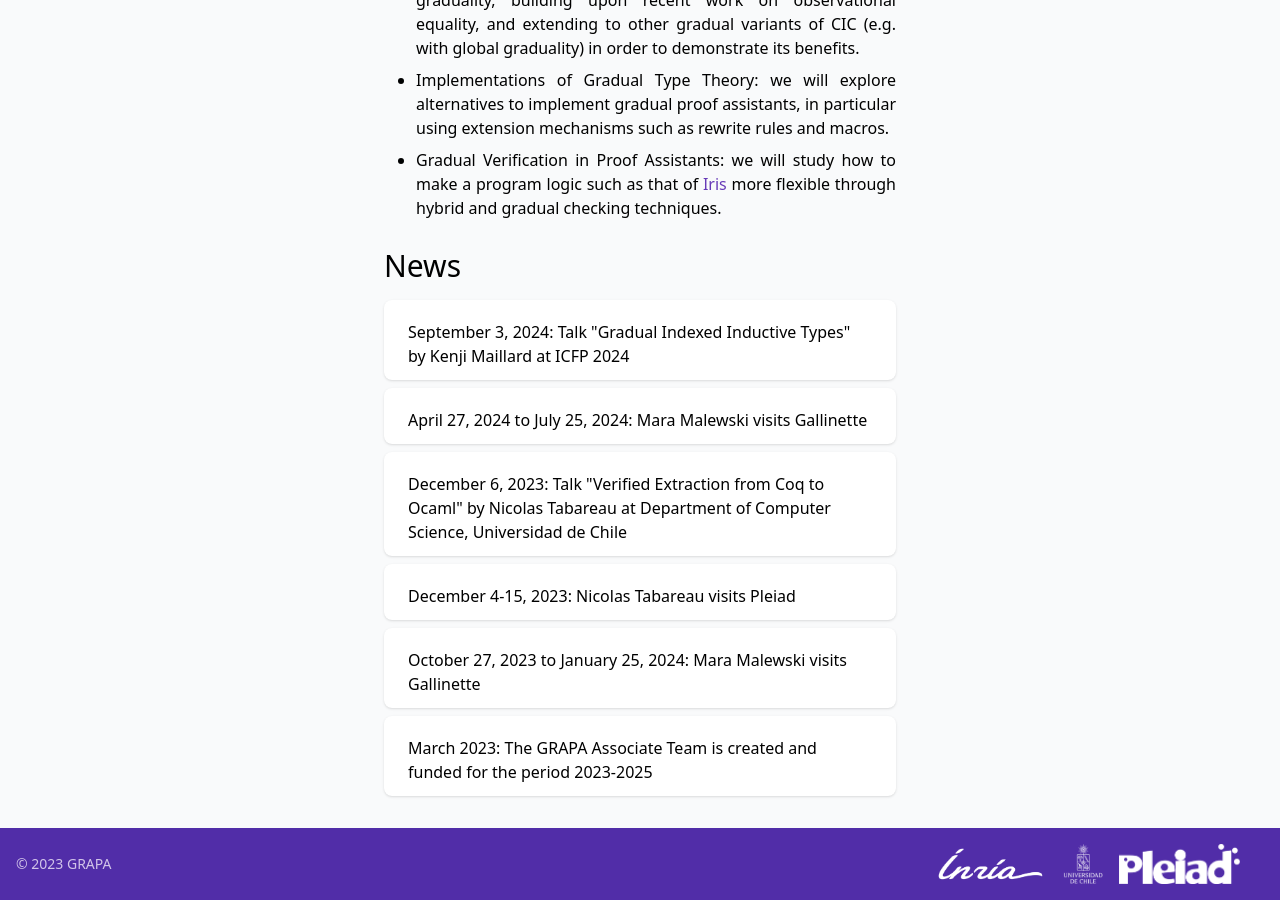
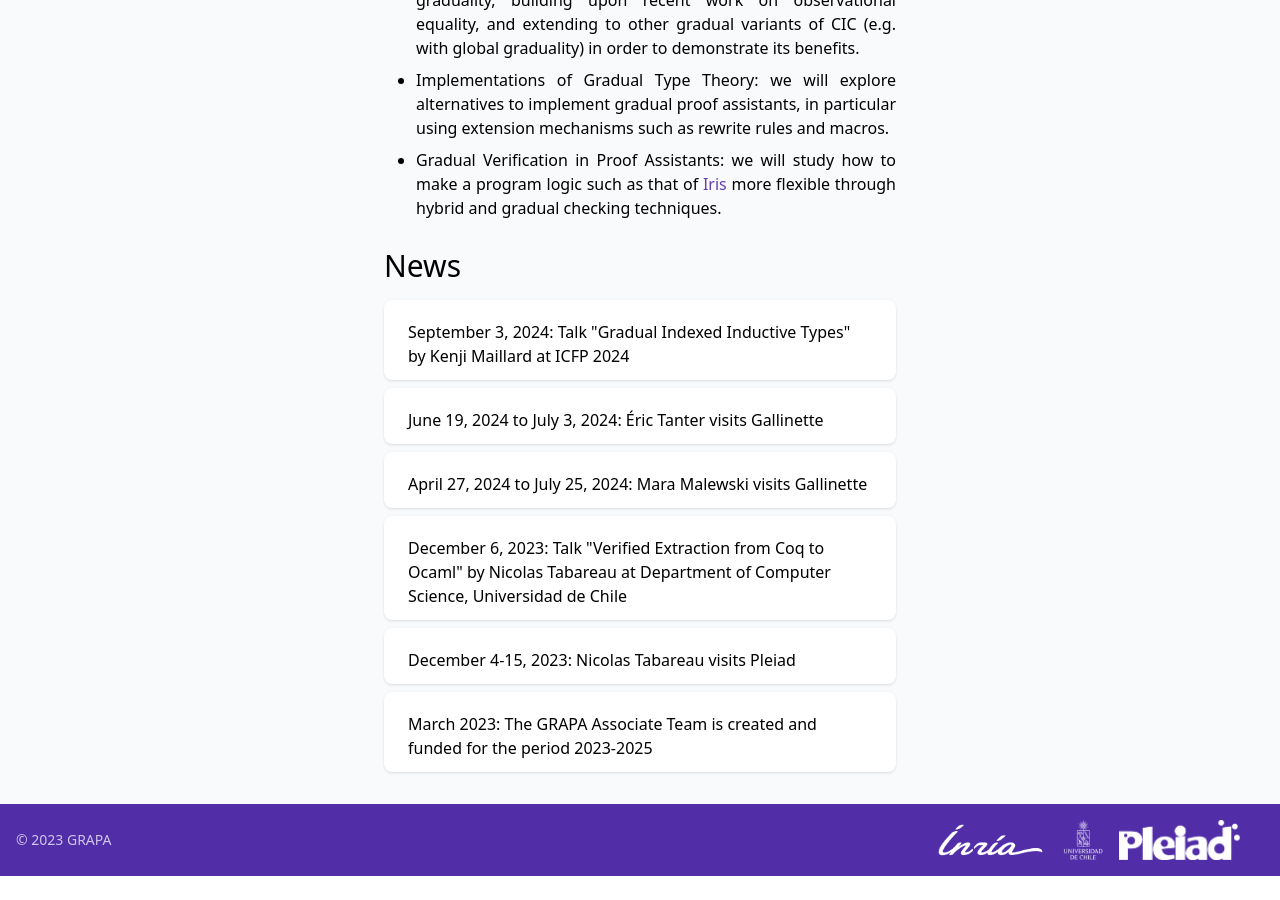
Before and after one commit to pleiad/grapa-website, a Jekyll site: the page built from index.html, in a window 1280 px wide and 900 px high, scrolled down 828 px. Built offline with Jekyll 4.4.1, drawn with Linux system fonts in a browser that asks for light colours; nearby versions of some CDN libraries; some web fonts are replaced; after the commit the page ends 1704 px from its top, so only the background shows below that.

Commit message:
Add Eric's visit to Gallinette

```diff
--- a/_data/visits.yml
+++ b/_data/visits.yml
@@ -1,3 +1,8 @@
+- title: Éric Tanter visits Gallinette
+  start_date: 2024-06-19
+  end_date: 2024-07-03
+  description:
+
 - title: Mara Malewski visits Gallinette
   start_date: 2024-04-27
   end_date: 2024-07-25
```
